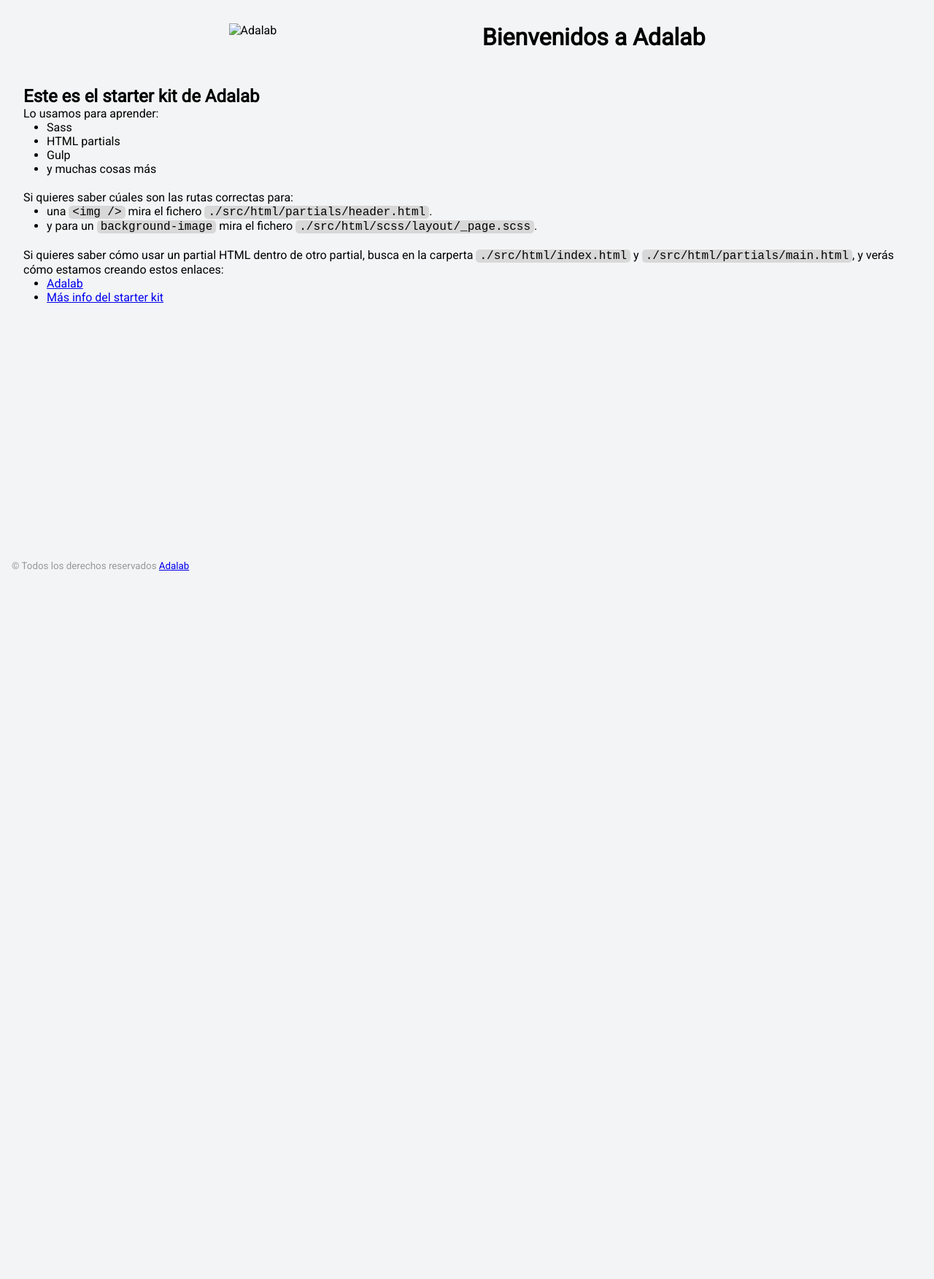
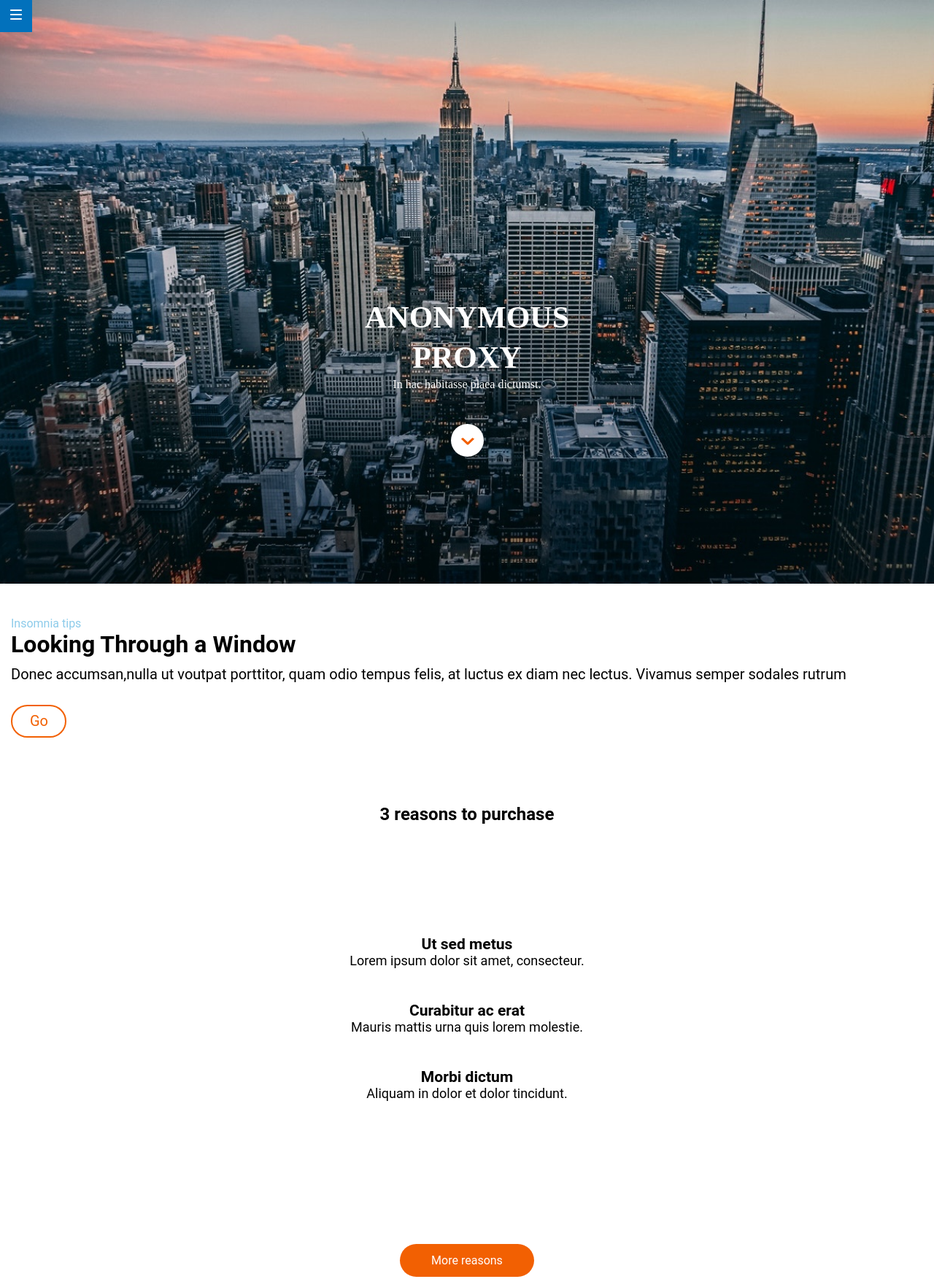
Before and after one commit to Adalab/modulo-1-evaluacion-final-poncegui, a website: page docs/index.html in a window 1280 px wide. Shown: the top 1753 px of the page at 73% size. Before the commit the page ends 800 px from the top, so only its background shows below. Drawn offline with Linux system fonts and the light colour scheme.

Commit message:
footer rev.0

```diff
--- a/docs/index.html
+++ b/docs/index.html
@@ -3,65 +3,96 @@
   <head>
     <meta charset="UTF-8" />
     <meta name="viewport" content="width=device-width, initial-scale=1" />
-    <title>Adalab Web Starter Kit</title>
-    <link href="https://fonts.googleapis.com/css?family=Roboto&display=swap" rel="stylesheet" />
-    <link rel="stylesheet" href="./assets/css/main.css" />
-    <link rel="icon" href="./assets/images/favicon.png" />
+    <title>Anonymous Proxy</title>
+    <link rel="preconnect" href="https://fonts.googleapis.com">
+    <link href="https://fonts.googleapis.com/css2?family=Open+Sans:wght@500&display=swap" rel="stylesheet">
+    <link href="https://fonts.googleapis.com/css2?family=Rubik:wght@300;400;500&display=swap" rel="stylesheet">
+    <link rel="stylesheet" href="./assets/css/main.css">
+    <script src="./assets/js/main.js"></script>
   </head>
 
   <body>
     <div class="page">
-      <header class="page__header">
-        <img src="./assets/images/logo-adalab.png" alt="Adalab">
-        <h1>Bienvenidos a Adalab</h1>
+      <header>
+          <nav class="header__menu">
+              <a class="header__burger" href="https://adalab.es/" target="_blank" title="Web Adalab"><img
+                      src="./assets/images/ico-menu.svg" alt="main menu"></a>
+          </nav>
+
+          <div class=slogan>
+              <section class="slogan__text">
+                  <h1 class="slogan__text--main">Anonymous Proxy</h1>
+                  <p class="slogan__text--phrase">In hac habitasse plaea dictumst.</p>
+                  <img class="slogan__text--btn" src="./assets/images/ico-scroll-down.svg" alt="main"></a>
+              </section>
+          </div>
       </header>
 
-      <main class="page__main">
-        <h2>Este es el starter kit de Adalab</h2>
-        <p>Lo usamos para aprender:</p>
-        <ul class="main__list">
-          <li>Sass</li>
-          <li>HTML partials</li>
-          <li>Gulp</li>
-          <li>y muchas cosas más</li>
-        </ul>
-        <p>Si quieres saber cúales son las rutas correctas para:</p>
-        <ul class="main__list">
-          <li>
-            una <code class="code">&lt;img /&gt;</code> mira el fichero
-            <code class="code">./src/html/partials/header.html</code>.
-          </li>
-          <li>
-            y para un <code class="code">background-image</code> mira el fichero
-            <code class="code">./src/html/scss/layout/_page.scss</code>.
-          </li>
-        </ul>
-        <p>
-          Si quieres saber cómo usar un partial HTML dentro de otro partial, busca en la carperta
-          <code class="code">./src/html/index.html</code> y
-          <code class="code">./src/html/partials/main.html</code>, y verás cómo estamos creando estos
-          enlaces:
-        </p>
-        <ul class="main__list">
-          <li>
-            <a class="link__adalab" href="https://adalab.es">Adalab</a>
 
-          </li>
-          <li>
-            <a class="" href="./more-info.html">Más info del starter kit</a>
+      <main>
+          <section>
+          <article class="article">
+              <small class="article__small">Insomnia tips</small>
+              <h1 class="article__title">Looking Through a Window</h1>
+              <p class="article__pharagraf">Donec accumsan,nulla ut voutpat porttitor, quam odio tempus felis, at luctus ex diam nec lectus. Vivamus semper sodales rutrum</p>
+              <nav class="article__link">
+                  <a class="article__link--go" href="https://adalab.es/">Go</a>
+              </nav>
+          </article>
+          </section>
+      </main>
+      <section class="reason">
+          <h2 class="reason__title">3 reasons to purchase</h2>
+          <div class="reason__text">
+              <div class="reason__text--1">
+                  <h3>Ut sed metus</h3>
+                  <p>Lorem ipsum dolor sit amet, consecteur.</p>
+              </div>
+              <div class="reason__text--2">
+                  <h3>Curabitur ac erat</h3>
+                  <p>Mauris mattis urna quis lorem molestie.</p>
+              </div>
+              <div class="reason__text--3">
+                  <h3>Morbi dictum</h3>
+                  <p>Aliquam in dolor et dolor tincidunt.</p>
+              </div>
+          </div>
+         <nav class="reason__nav">
+              <a class="reason__nav--btn" href="">More reasons</a>
+          </nav>
+      </section>
 
-          </li>
-        </ul>
-      </main>
 
-      <footer class="page__footer">
-        <small>
-          &copy; Todos los derechos reservados
-          <a class="link__adalab" href="https://adalab.es">Adalab</a>
+      <footer>
 
-        </small>
+
+          <div>
+      <ul>
+          <li>articles</li>
+          <li>books</li>
+          <li>events</li>
+          <li>reasons</li>
+          <li>tips</li>
+      </ul>
+
+          </div>
+
+          <div class="networks">
+              <ul>
+                  <li>twitter</li>
+                  <li>instagram</li>
+                  <li>mastodon.social</li>
+              </ul>
+
+          </div>
+
+          &copy;2017
+
+          <h5>we</h5>
+          <img class="love.jpg"/>
+          <h5>components</h5>
+
       </footer>
-
     </div>
     <script src="./assets/js/main.js"></script>
   </body>
--- a/src/scss/layout/_footer.scss
+++ b/src/scss/layout/_footer.scss
@@ -0,0 +1,41 @@
+footer {
+  background-color: grey;
+  height: 100vh;
+  width: 100%;
+
+  @mixin divs {
+    color: $main-color;
+    display: flex;
+    flex-direction: column;
+    justify-content: flex-start;
+    align-items: center;
+    text-transform: uppercase;
+    font-size: 16px;
+    line-height: 30px;
+    margin-bottom: 30px;
+  }
+
+  .box1 {
+    @include divs();
+    padding-top: 60px;
+    &--list {
+      list-style: none;
+    }
+  }
+
+  .box2 {
+    @include divs();
+  }
+
+  .box3 {
+    @include divs();
+    text-transform: lowercase;
+    font-size: 14px;
+    line-height: 30px;
+    margin: 0;
+
+    i {
+      color: red;
+    }
+  }
+}
--- a/src/scss/layout/_main.scss
+++ b/src/scss/layout/_main.scss
@@ -1,14 +1,15 @@
 .article {
-  padding-top: 30px;
   font-family: $font-text;
-  margin: 15px;
+  margin: 30px 15px 45px 15px;
   display: flex;
   flex-direction: column;
   justify-content: space-between;
+  color: $color-text;
 
   &__small {
     font-size: 14px;
     color: $color-small-text;
+    line-height: 30px;
   }
 
   @media all and (min-width: 1200px) {
@@ -19,6 +20,9 @@
 
   &__title {
     font-size: 24px;
+    text-transform: capitalize;
+    color: $color-title;
+    line-height: 30px;
   }
   @media all and (min-width: 768px) {
     &__title {
@@ -35,6 +39,7 @@
   &__pharagraf {
     font-size: 18px;
     padding-top: 10px;
+    line-height: 30px;
   }
 
   @media all and (min-width: 768px) {
@@ -58,6 +63,7 @@
 
     &--go {
       text-decoration: none;
+      text-transform: capitalize;
       color: $secundary-color;
       font-size: 20px;
     }
```
Also changed, not shown: docs/more-info.html (deleted, +0 -37 lines), src/html/index.html (+1 -0 lines), src/html/partials/footer.html (+30 -23 lines), src/html/partials/header.html (+2 -2 lines), src/html/partials/main.html (+3 -3 lines), docs/assets/css/main.css, docs/assets/images/cover.jpg (added), docs/assets/images/ico-arrow.svg (added), docs/assets/images/ico-menu.svg (added), docs/assets/images/ico-scroll-down.svg (added).
